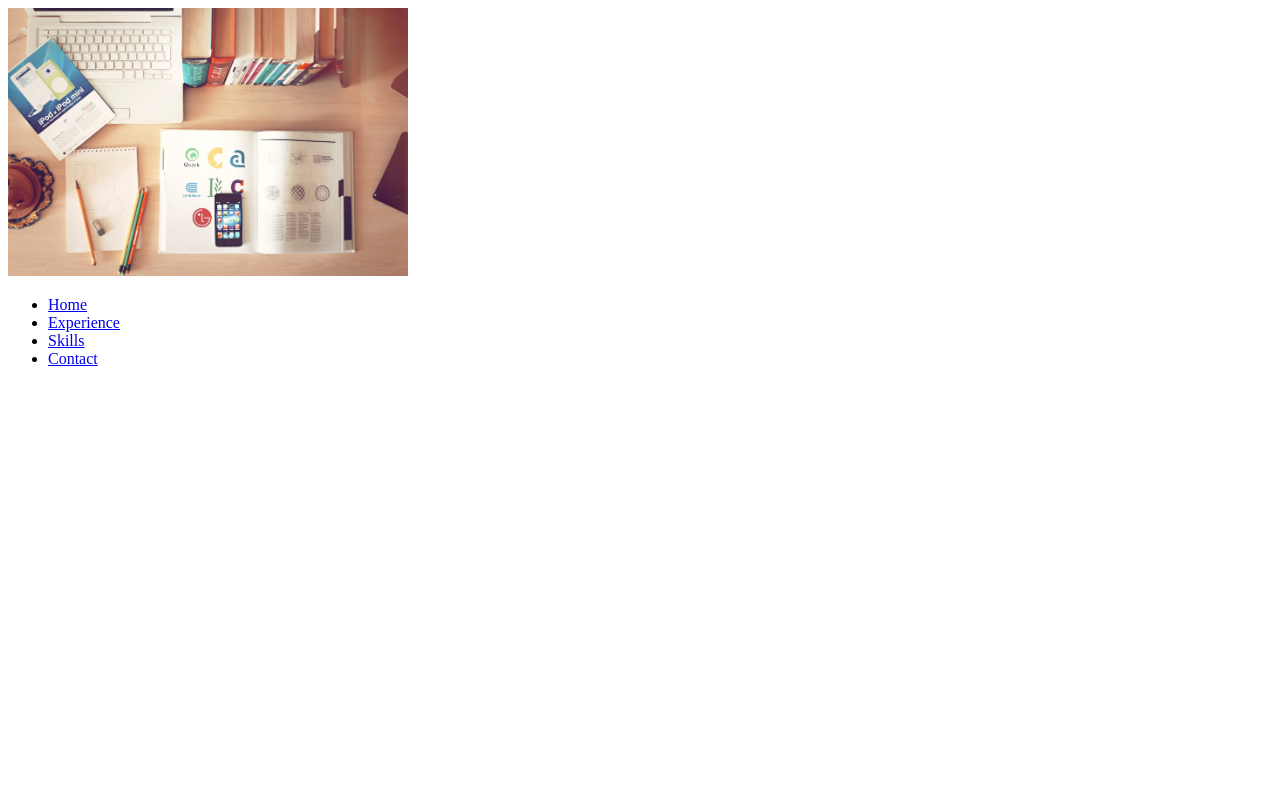
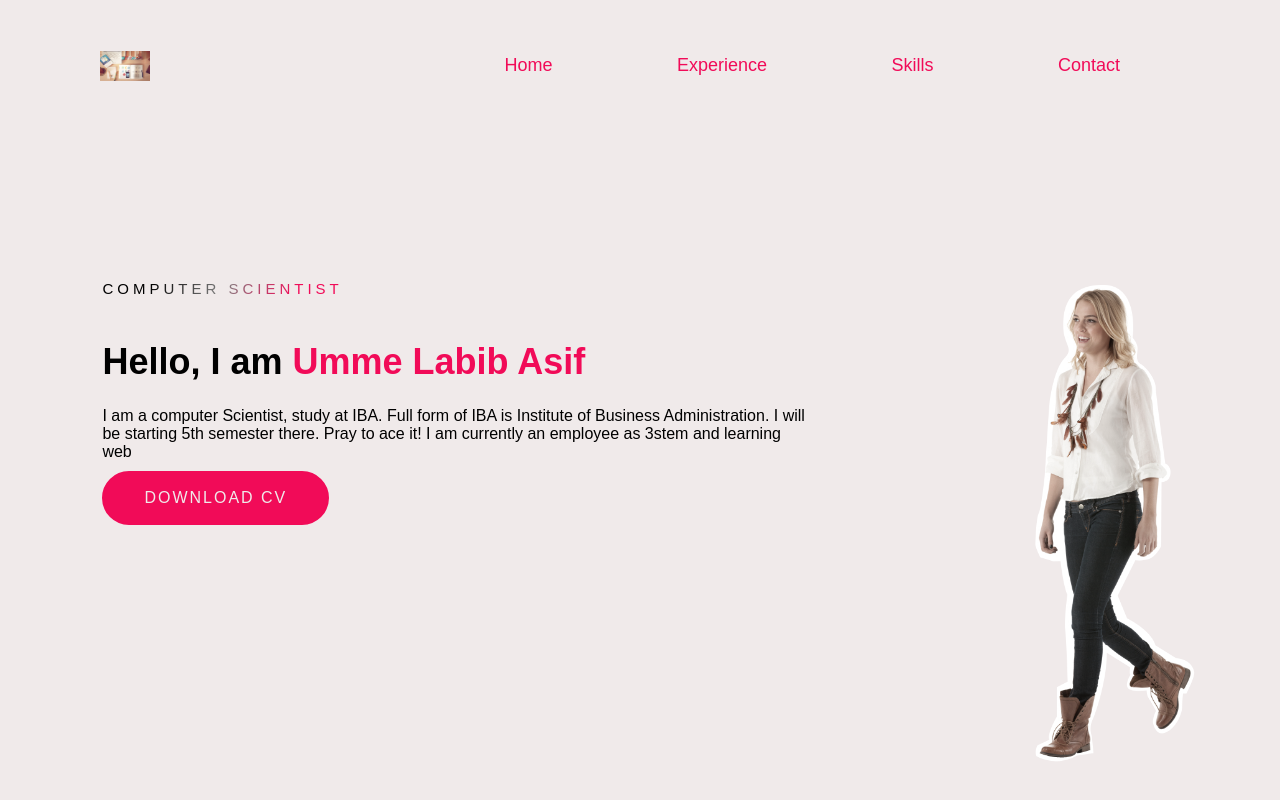
Before and after one commit to iamlabibasif/Web-development-project, a plain HTML site: page index.html in a window 1280 px wide. Drawn offline with Linux system fonts and the light colour scheme.

Commit message:
Header Page Completed

```diff
--- a/css/style.css
+++ b/css/style.css
@@ -1,3 +1,143 @@
-.hero nav .logo{
-    width:400px;
+:root{
+    --ternary: #f0eaea;
 }
+
+*{
+    margin: 0;
+    padding: 0;
+    box-sizing: border-box;
+    font-family: 'padding', sans-serif;
+}
+
+a{
+    text-decoration: none;
+}
+
+.hero {
+    width: 100%;
+    height: 100vh;
+    background-color : var(--ternary);
+}
+
+.hero nav .logo {
+    width:70px;
+}
+
+.hero .image img {
+    width: 350px;
+
+}
+
+.hero .image {
+    margin-left: 62rem;
+}
+
+nav{
+    display: flex;
+    align-items: center;
+    justify-content: space-between;
+    padding: 30px 100px;
+}
+
+.logo{
+    max-height: 30px;
+    max-width: 50px;
+}
+
+nav ul li {
+    list-style: none;
+    display: inline-block;
+    padding: 25px 40px;
+    font-size: large;
+}
+nav ul li a {
+    color: rgb(241, 11, 88);
+    position: relative;
+    padding: 5px 20px;
+}
+
+nav ul li a:hover {
+    color: gray;
+}
+
+nav ul li a:after {
+    content: "";
+    position: absolute;
+    left: 0;
+    width: 0;
+    height: 3px;
+    background: gray;
+    transition: .3s;
+    bottom: 0;
+}
+
+nav ul li a:hover:after {
+    width: 100%;
+}
+
+.hero {
+    width: 100%;
+    height: 100vh;
+    background-image: url(/images/self.png);
+    background-size: contain;
+    margin-left: 10;
+    background-position: right bottom;
+    background-repeat: no-repeat;
+    background-size: 22em;
+}
+
+.btn {
+    color:var(--ternary);
+    font-size: 16;
+    text-transform: uppercase;
+    letter-spacing: 2px;
+    padding: 16px 40px;
+    border-radius: 500px;
+    display: inline-block;
+    font-weight: 500;
+    transition: all .4s ease-in-out;
+    background-size: 152% 100%;
+    background: rgb(241, 11, 88);
+    border: 2px solid rgb(241, 11, 88);
+    margin-top: 10px;
+
+}
+
+.btn:hover {
+    background: transparent;
+    border-color: rgb(241, 11, 88);
+    color: rgb(241, 11, 88);
+}
+
+.content {
+    position: absolute;
+    top: 35%;
+    left: 8%
+}
+
+.content .title {
+    color: black;
+    font-size: 15px;
+    text-transform: uppercase;
+    letter-spacing: 4px;
+    display: inline-block;
+    margin-bottom: 20px;
+    background: linear-gradient(120deg, black 20.69%, gray 50.19%, rgb(241, 11, 88) 79.69%);
+    -webkit-background-clip: text;
+    -webkit-text-fill-color: transparent;
+}
+
+.content h1 {
+    color: black;
+    font-size: 36px;
+    font-weight: 800;
+    line-height: 90px
+}
+
+.content h1 span {
+    color: rgb(241, 11, 88);
+}
+
+.content p {
+    width: 60%
+}
--- a/index.html
+++ b/index.html
@@ -10,13 +10,21 @@
         <nav>
             <img src = "./images/logo.jpg" class = "logo">
             <ul>
-                <li><a href = "#">Home</a></li>
+                <li><a href = "#[">Home</a></li>
                 <li><a href = "#">Experience</a></li>
                 <li><a href = "#">Skills</a></li>
                 <li><a href = "#">Contact</a></li>
             </ul>
 
         </nav>
+
+        <div class = "content">
+            <span class = "title">Computer Scientist</span>
+            <h1> Hello, I am <span>Umme Labib Asif</span></h1>
+            <p>I am a computer Scientist, study at IBA. Full form of IBA is Institute of Business Administration.
+            I will be starting 5th semester there. Pray to ace it! I am currently an employee as 3stem and learning web</p>
+            <a href= "#" class = "btn"> Download CV</a>
+        </div>
     </div>
 </body>
 </html>
```
Also changed, not shown: images/self.png (added), 1 other file.
